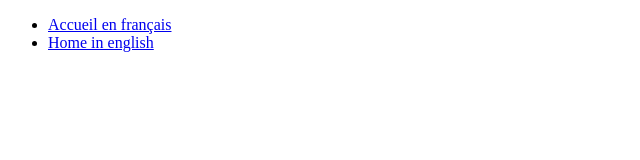
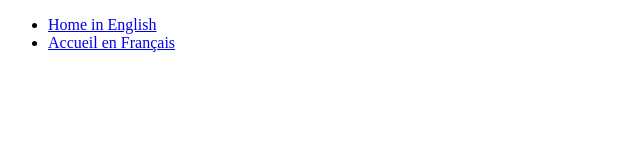
Before and after one commit to edemoug3/R115-TP4-redirect-lang-hebergement, a plain HTML site: page R115-TP4-redirect-lang-hebergement/index.html in a window 1280 px wide. Shown: the full height of the page, 0-640 px from the left. Drawn offline with Linux system fonts and the light colour scheme.

Commit message:
EdenTP4: Restore original site state
Co-authored-by: Copilot <223556219+Copilot@users.noreply.github.com>

```diff
--- a/R115-TP4-redirect-lang-hebergement/index.html
+++ b/R115-TP4-redirect-lang-hebergement/index.html
@@ -1,19 +1,17 @@
 <!DOCTYPE html>
-<html lang="fr">
+<html lang="en">
 <head>
   <meta charset="UTF-8">
   <meta http-equiv="X-UA-Compatible" content="IE=edge">
   <meta name="viewport" content="width=device-width, initial-scale=1.0">
   <title>Langage / Langue</title>
-  <link rel="alternate" hreflang="fr" href="/fr/">
-  <link rel="alternate" hreflang="en" href="/en/">
 </head>
 <body>
   <nav><ul>
-    <li><a lang="fr" href="/fr/"
-       onclick="document.cookie = 'nf_lang=fr; path=/; SameSite=Strict'">Accueil en français</a></li>
-    <li><a lang="en" href="/en/"
-       onclick="document.cookie = 'nf_lang=en; path=/; SameSite=Strict'">Home in english</a></li>
+    <li><a onclick="document.cookie = 'nf_lang=en; path=/'"
+       href="/en/index.html">Home in English</a></li>
+    <li><a onclick="document.cookie = 'nf_lang=fr; path=/'"
+      href="/fr/index.html">Accueil en Français</a></li>
   </ul></nav>
 </body>
 </html>
```
Also changed, not shown: R115-TP4-redirect-lang-hebergement/en/autre-page.html (+1 -3 lines), R115-TP4-redirect-lang-hebergement/en/index.html (+1 -4 lines), R115-TP4-redirect-lang-hebergement/fr/autre-page.html (+2 -4 lines), R115-TP4-redirect-lang-hebergement/fr/index.html (+2 -5 lines).
